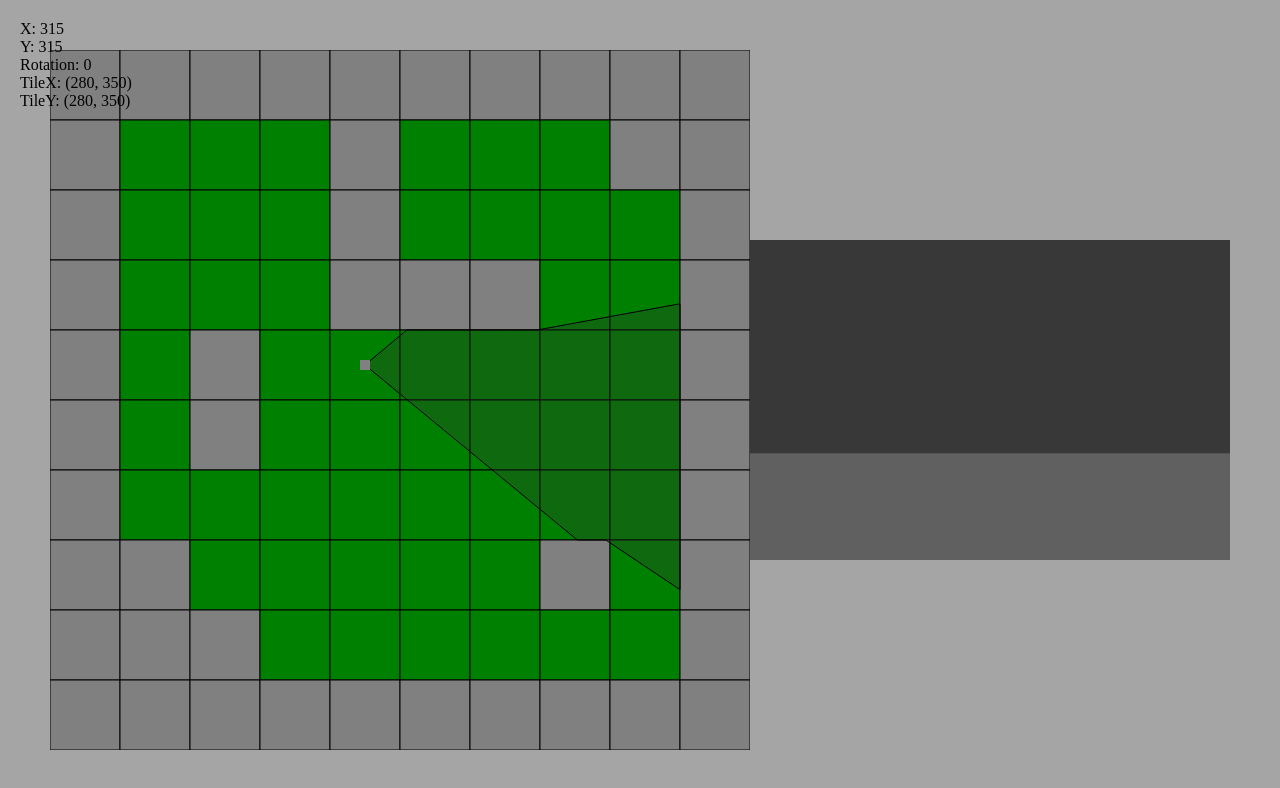
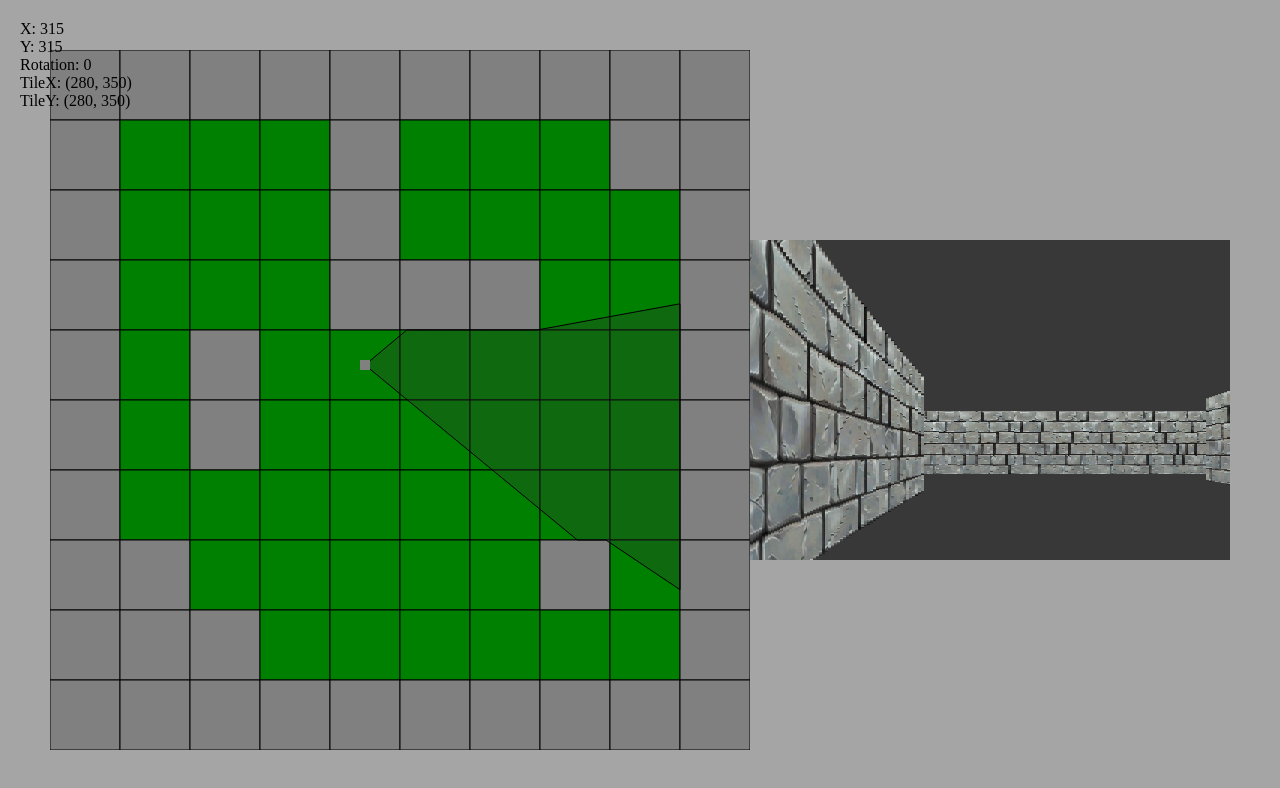
Before and after one commit to lkatkus/Scriptenstein3D, a plain HTML site: page index.html in a window 1280 px wide. Drawn offline with Linux system fonts and the light colour scheme.

Commit message:
WJS-added TextureManager class

```diff
--- a/index.html
+++ b/index.html
@@ -15,6 +15,7 @@
     <script src="./scripts/classes/Level.js"></script>
     <script src="./scripts/classes/Ray.js"></script>
     <script src="./scripts/classes/RayCaster.js"></script>
+    <script src="./scripts/classes/TextureManager.js"></script>
     <script src="./scripts/classes/Game.js"></script>
     <script src="./scripts/main.js"></script>
 
--- a/scripts/classes/Level.js
+++ b/scripts/classes/Level.js
@@ -2,10 +2,16 @@ class Level {
     constructor(canvas, canvasContext) {
         this.canvas = canvas;
         this.ctx = canvasContext;
+        this.textureManager = new TextureManager();
 
         this.tileContainer = LEVEL_LAYOUT.map((layoutRow, row) => {
             return layoutRow.map((type, col) => {
-                return new LevelTile(row, col, type)
+                return new LevelTile(
+                    row,
+                    col,
+                    this.textureManager.getColorById(type),
+                    this.textureManager.getTextureById(type),
+                )
             })
         });
     }
--- a/scripts/classes/LevelTile.js
+++ b/scripts/classes/LevelTile.js
@@ -1,19 +1,12 @@
 class LevelTile {
-    constructor(row, col, type) {
+    constructor(row, col, color, texture) {
         this.x = col * TILE_SIZE;
         this.y = row * TILE_SIZE;
         this.row = row;
         this.col = col;
-        this.type = this.getBackground(type);
+        this.type = color;
+        this.texture = texture;
         this.width = TILE_SIZE;
         this.height = TILE_SIZE;
     }
-
-    getBackground(type) {
-        if (type === 1) {
-            return 'grey';
-        } else {
-            return 'green';
-        }
-    }
 }
--- a/scripts/classes/Ray.js
+++ b/scripts/classes/Ray.js
@@ -27,6 +27,8 @@ class Ray {
     }
 
     setCollisionPoint(nextTile) {
+        this.collisionTile = nextTile;
+
         if (this.collisionX  === nextTile.x) {
             // Left
             this.collisionPoint = (this.collisionY - nextTile.y) * 100 / TILE_SIZE;
--- a/scripts/classes/RayCaster.js
+++ b/scripts/classes/RayCaster.js
@@ -11,7 +11,6 @@ class RayCaster {
         this.raysContainer = [];
 
         this.setInitialRays();
-
         this.setup3dCanvas();
     }
 
@@ -78,24 +77,14 @@ class RayCaster {
     draw3d() {
         const colRes = Math.floor(this.canvas3d.width / 160);
         this.ctx3d.clearRect(0, 0, this.canvas.width, this.canvas.height);
-        let wallTexture = new Image();
-        wallTexture.src = 'img/wall.jpg';
-
-        this.ctx3d.fillRect(
-            0,
-            this.canvas3d.height / 3 * 2,
-            this.canvas3d.width,
-            this.canvas3d.height / 3 * 2,
-        );
 
         this.raysContainer.forEach((ray, i) => {
             const rayDrawHeight = - 20000 / ray.rayDrawDistance;
 
-            this.ctx3d.fillStyle = `#606060`;
             this.ctx3d.save();
             this.ctx3d.translate(colRes * i, this.canvas3d.height / 3 * 2);
             this.ctx3d.drawImage(
-                wallTexture,
+                ray.collisionTile.texture,
                 TILE_TEXTURE_SIZE / 100 * ray.collisionPoint,
                 0,
                 colRes,
@@ -107,6 +96,5 @@ class RayCaster {
             );
             this.ctx3d.restore();
         });
-
     }
 }
--- /dev/null
+++ b/scripts/classes/TextureManager.js
@@ -0,0 +1,29 @@
+const TEXTURES = {
+    0: {
+        color: 'green',
+        src: 'img/wall.jpg',
+    },
+    1: {
+        color: 'grey',
+        src: 'img/wall.jpg',
+    },
+}
+
+class TextureManager {
+    constructor() {
+        this.textures = Object.keys(TEXTURES).map((id) => {
+            const texture = new Image();
+            texture.src = TEXTURES[id].src;
+
+            return texture;
+        });
+    }
+
+    getColorById(id) {
+        return TEXTURES[id].color;
+    }
+
+    getTextureById(id) {
+        return this.textures[id];
+    }
+}
```
